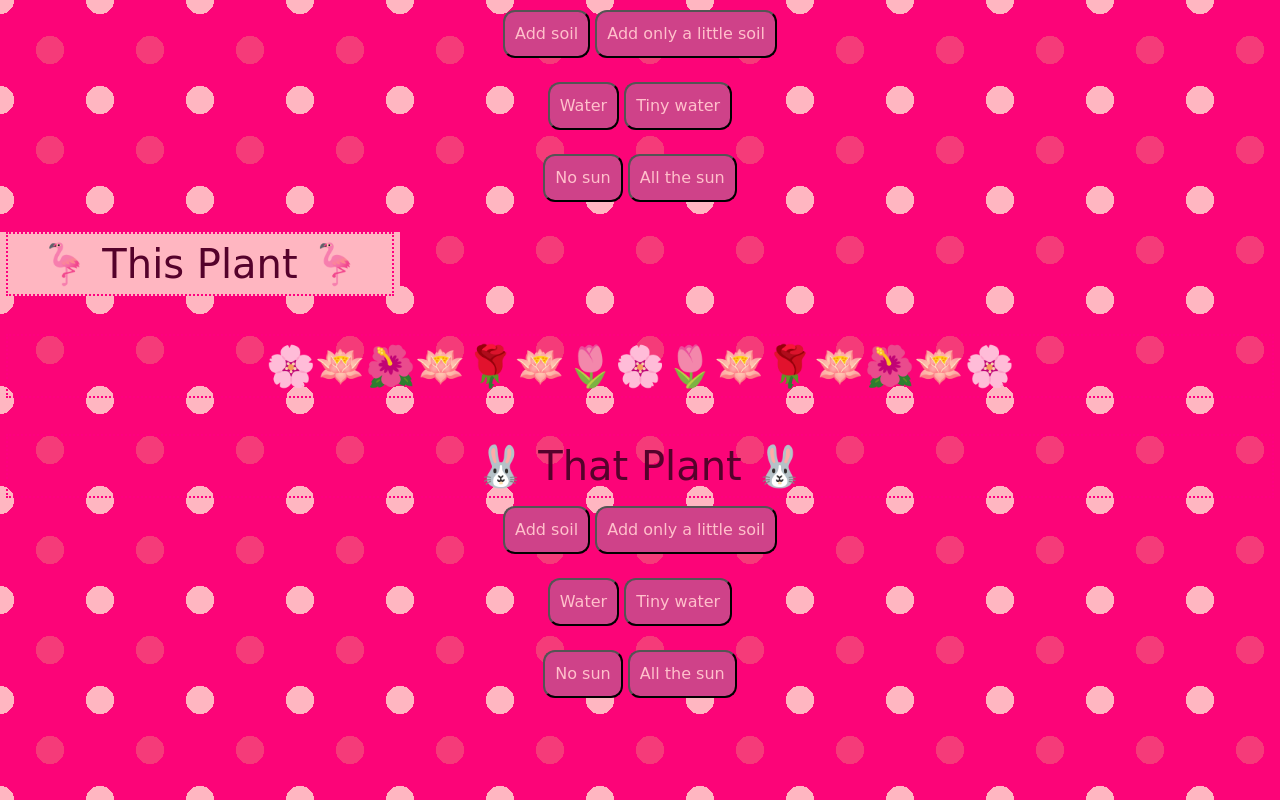
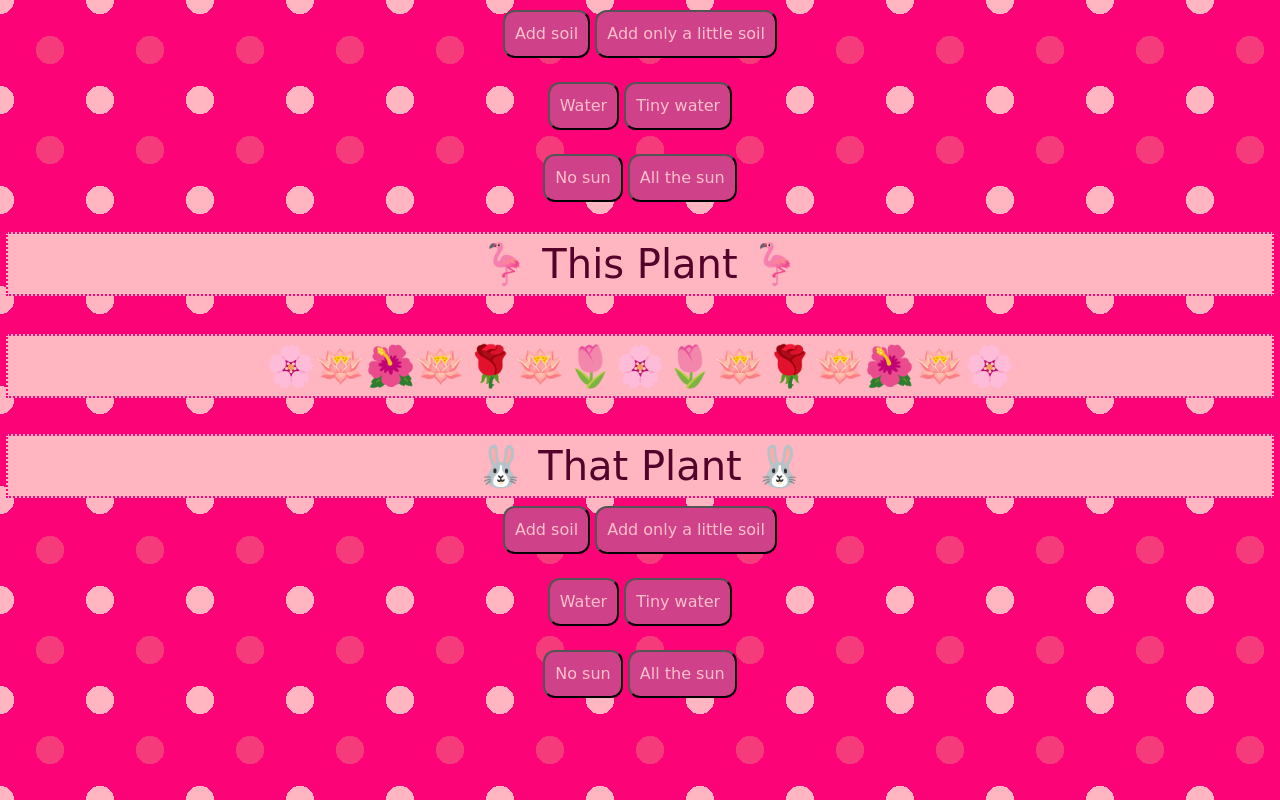
Before and after one commit to eluckie/Power-Plant, a website built with webpack: page src/index.html in a window 1280 px wide. Built offline with nearby package versions, Linux system fonts and the light colour scheme; a web font is replaced by a local one.

Commit message:
ADD project completion and co-authors
Co-authored-by: Sarah Andyshak <sarah.andyshak@gmail.com>
Co-Authored by: Mesha Devan <madsketchz@gmail.com>
Co-Authored-By: E Luckie <eluckie.d@gmail.com>

```diff
--- a/src/css/styles.css
+++ b/src/css/styles.css
@@ -20,15 +20,12 @@ button {
 h1 {
   color: rgb(85, 2, 43);
   border: 2px dotted rgb(255, 0, 127);
+  background-color: lightpink;
   margin: 6px;
   padding: 6px;
 }
 
 h3 {
   color:rgb(216, 8, 88);
+  background-color: lightpink;
 }
-
-#plant1 {
-  background-color: lightpink;
-  width: 400px;
-}
--- a/src/index.html
+++ b/src/index.html
@@ -16,12 +16,10 @@
       <!-- <button id="new-plant">Add a plant</button> -->
       <!-- <button id="show-state">Current Stats</button> -->
       <br><br>
-      <div id="plant1">
       <h1>🦩 This Plant 🦩</h1>
       <h3><div id="soil-value"></div></h3>
       <h3><div id="water-value"></div></h3>
       <h3><div id="sun-value"></div></h3>
-      </div>
       <br>
       <h1>🌸🪷🌺🪷🌹🪷🌷🌸🌷🪷🌹🪷🌺🪷🌸</h1>
       <br>
```
